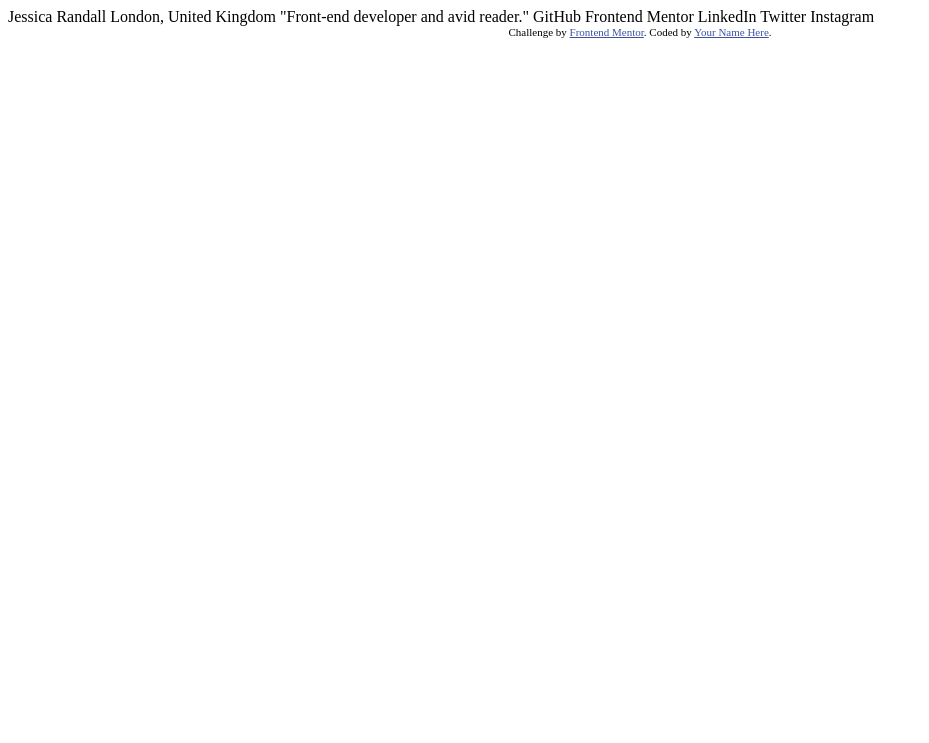
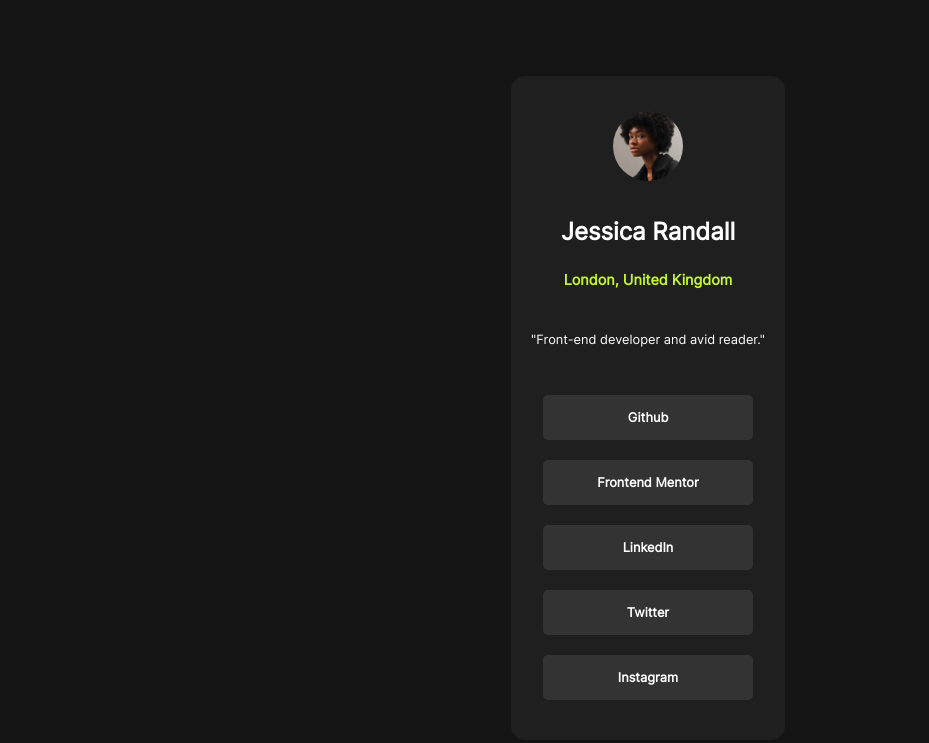
Before and after one commit to kr0ma-git/Frontend-Mentor-Challenge-3, a plain HTML site: page index.html in a window 1280 px wide. Shown: the whole page, without its empty margins (0-929 px from the left). Drawn offline with Linux system fonts and the light colour scheme.

Commit message:
Second commit

```diff
--- a/index.html
+++ b/index.html
@@ -5,9 +5,8 @@
   <meta name="viewport" content="width=device-width, initial-scale=1.0"> <!-- displays site properly based on user's device -->
 
   <link rel="icon" type="image/png" sizes="32x32" href="./assets/images/favicon-32x32.png">
-
   <title>Frontend Mentor | Social links profile</title>
-
+  <link rel="stylesheet" href="style.css">
   <!-- Feel free to remove these styles or customise in your own stylesheet 👍 -->
   <style>
     .attribution { font-size: 11px; text-align: center; }
@@ -15,20 +14,25 @@
   </style>
 </head>
 <body>
+  <main class="container">
+    <img src="./assets/images/avatar-jessica.jpeg" id="person-image" alt="Avatar of Person">
+    <div class="person-information">
+      <h1>Jessica Randall</h1>
+      <p id="person-location">London, United Kingdom</p>
+      <p id="person-quote">"Front-end developer and avid reader."</p>
+    </div>
+    <div class="social-bars">
+      <div class="social-card">Github</div>
+      <div class="social-card">Frontend Mentor</div>
+      <div class="social-card">LinkedIn</div>
+      <div class="social-card">Twitter</div>
+      <div class="social-card">Instagram</div>
+    </div>
+  </main>
 
-  Jessica Randall
-  London, United Kingdom
-  "Front-end developer and avid reader."
-
-  GitHub
-  Frontend Mentor
-  LinkedIn
-  Twitter
-  Instagram
-
-  <div class="attribution">
+  <div class="attribution" style="display: none;">
     Challenge by <a href="https://www.frontendmentor.io?ref=challenge" target="_blank">Frontend Mentor</a>.
-    Coded by <a href="#">Your Name Here</a>.
+    Coded by <a href="#">kr0ma-git</a>.
   </div>
 </body>
 </html>
--- /dev/null
+++ b/style.css
@@ -0,0 +1,90 @@
+@font-face {
+    font-family: 'Inter';
+    src: url("./assets/fonts/static/Inter-Regular.ttf") format("truetype");
+    font-weight: normal;
+    font-style: normal;
+}
+
+* {
+    padding: 0;
+    box-sizing: border-box;
+    font-family: 'Inter';
+}
+
+body {
+    background-color: hsl(0, 0%, 8%);
+    display: flex;
+    align-items: center;
+    justify-content: center;
+    height: 100vh;
+    width: 100vw;
+}
+
+.container {
+    display: flex;
+    flex-direction: column;
+    text-align: center;
+    align-content: center;
+    width: auto;
+    min-width: 20vw;
+    height: auto;
+    background-color: hsl(0, 0%, 12%);
+    padding: 20px 20px;
+    border-radius: 14px;
+}
+
+#person-image {
+    object-fit: contain;
+    max-width: 100%;
+    width: 30%;
+    border-radius: 50px;
+    margin: 15px auto 0;
+}
+
+.person-information {
+    display: flex;
+    flex-direction: column;
+    margin: 20px 0 15px;
+}
+
+.person-information h1 {
+    color: hsl(0, 0%, 100%);
+    font-size: 1.5rem;
+    margin-bottom: 10px;
+}
+
+#person-location {
+    color: hsl(75, 94%, 57%);
+    font-weight: 600;
+    font-size: 0.9rem;
+}
+
+#person-quote {
+    color: hsl(0, 0%, 100%);
+    font-size: 0.8rem;
+    font-weight: 400;
+    margin-top: 30px;
+}
+
+.social-bars {
+    display: flex;
+    flex-direction: column;
+    margin-top: 20px;
+}
+
+.social-card {
+    margin: 0 auto 20px;
+    width: 90%;
+    height: auto;
+    background-color: hsl(0, 0%, 20%);
+    color: hsl(0, 0%, 100%);
+    font-size: 0.8rem;
+    font-weight: 700;
+    padding: 15px;
+    border-radius: 5px;
+}
+
+.social-card:hover {
+    color: hsl(0, 0%, 8%);
+    background-color: hsl(75, 94%, 57%);
+}
```
Also changed, not shown: assets/images/491022644_2112307549182524_293610952132232783_n.png (added), 1 other file.
